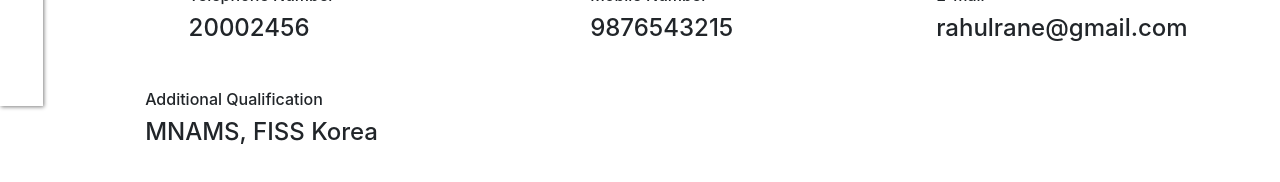
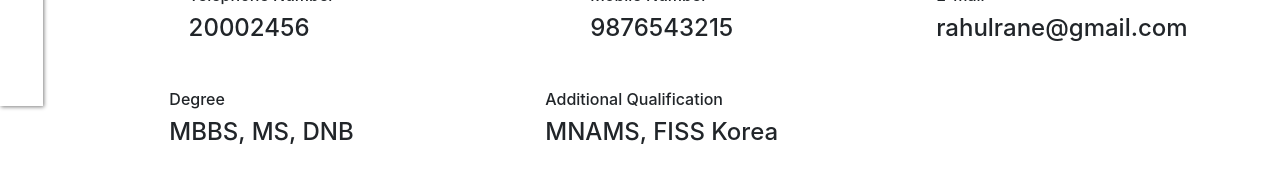
Before and after one commit to SKDM1990/CmsDoctor, a React (Create React App) app: page /settings/profile in a window 1280 px wide. Shown: the part 694-876 px from the top of the page. Built offline with nearby package versions, Linux system fonts and the light colour scheme; no server answers; a web font is replaced by a local one.

Commit message:
Second Commit

```diff
--- a/src/pages/DoctorProfile.jsx
+++ b/src/pages/DoctorProfile.jsx
@@ -80,12 +80,12 @@
                     <h4>rahulrane@gmail.com</h4>
                   </div>
                 </div>
-                {/* <div className="col-md-4 d-flex justify-content-center align-items-center">
+                <div className="col-md-4 d-flex justify-content-center align-items-center">
                   <div className="personalInfoCol">
                     <h6>Degree</h6>
                     <h4>MBBS, MS, DNB</h4>
                   </div>
-                </div> */}
+                </div>
                 <div className="col-md-4 d-flex justify-content-center align-items-center">
                   <div className="personalInfoCol">
                     <h6>Additional Qualification</h6>
```
